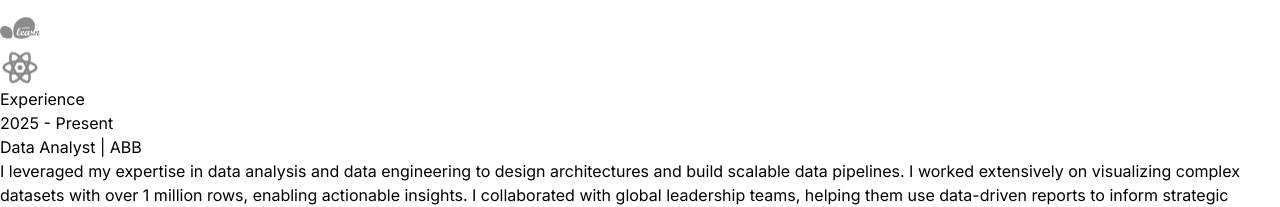
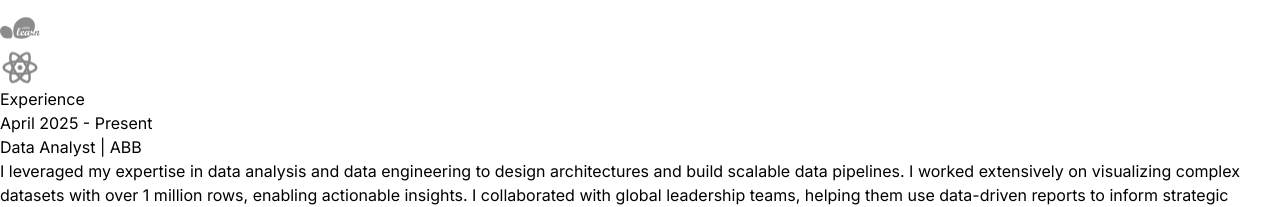
Before and after one commit to swameher/SwaTi-portfolio, a React (Vite) app: page / in a window 1280 px wide. Shown: the part 2485-2692 px from the top of the page. Built offline with nearby package versions, Linux system fonts and the light colour scheme.

Commit message:
Update experience year format in index.js

```diff
--- a/src/constants/index.js
+++ b/src/constants/index.js
@@ -12,7 +12,7 @@ In my free time, I stay updated on emerging AI/ML trends and contribute to open-
 
 export const EXPERIENCES = [
   {
-    year: "2025 - Present",
+    year: "April 2025 - Present",
     role: "Data Analyst",
     company: "ABB",
     description: `I leveraged my expertise in data analysis and data engineering to design architectures and build scalable data pipelines. I worked extensively on visualizing complex datasets with over 1 million rows, enabling actionable insights. I collaborated with global leadership teams, helping them use data-driven reports to inform strategic business decisions. As part of an accelerator program focused on business growth, I applied machine learning techniques using Python and Snowflake to generate predictive insights, supporting competitive bidding strategies and identifying opportunities for the next five years, along with other key business perspectives.`,
```
